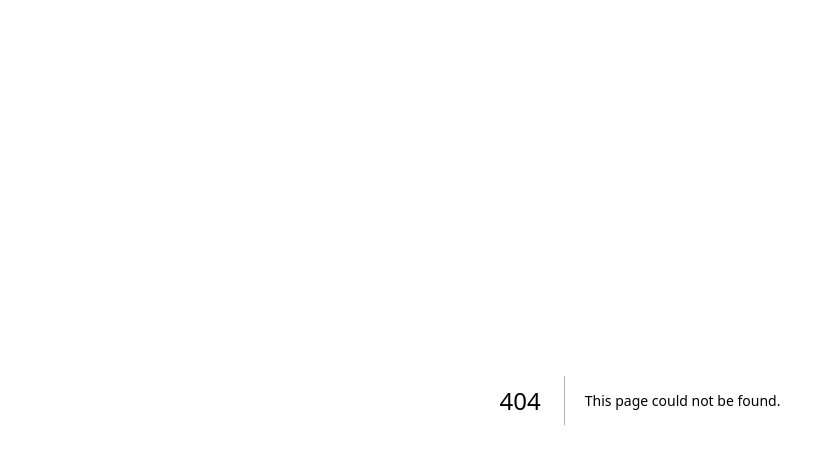
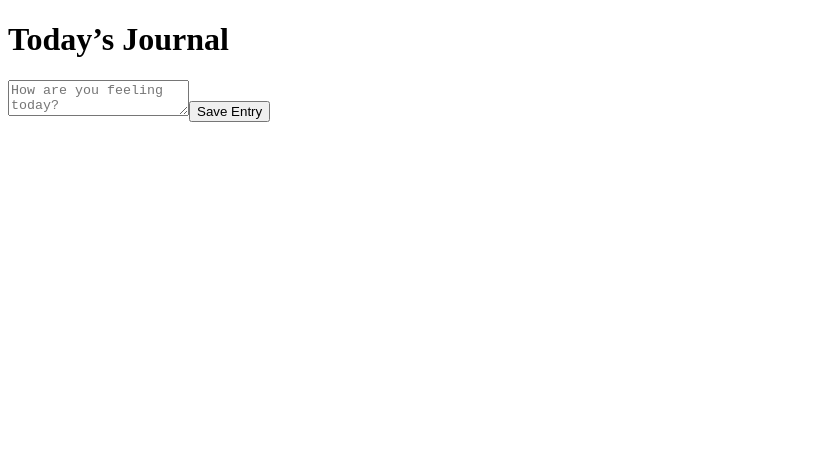
Before and after one commit to girrobot/journalapp, a Next.js app: page /journal in a window 1280 px wide. Before the commit this address had no page. Shown: the top 464 px of the page, without its empty margins (0-835 px from the left). Built offline with nearby package versions, Linux system fonts and the light colour scheme.

Commit message:
init commit

```diff
--- /dev/null
+++ b/pages/journal.js
@@ -0,0 +1,31 @@
+import { useState } from 'react';
+import { supabase } from '../lib/supabase';
+
+export default function Journal() {
+  const [entry, setEntry] = useState('');
+
+  const handleSaveEntry = async () => {
+    const { data, error } = await supabase
+      .from('entries')
+      .insert([{ content: entry, mood: '😊', user_id: 'user-id' }]);
+
+    if (error) {
+      console.error('Error saving entry:', error);
+    } else {
+      console.log('Entry saved:', data);
+      setEntry('');
+    }
+  };
+
+  return (
+    <div>
+      <h1>Today’s Journal</h1>
+      <textarea
+        value={entry}
+        onChange={(e) => setEntry(e.target.value)}
+        placeholder="How are you feeling today?"
+      />
+      <button onClick={handleSaveEntry}>Save Entry</button>
+    </div>
+  );
+}
```
Also changed, not shown: package.json (+8 -5 lines), lib/supabase.js (added), pages/index.js (added), 1 other file (tests, documents, lock files or other folders).
